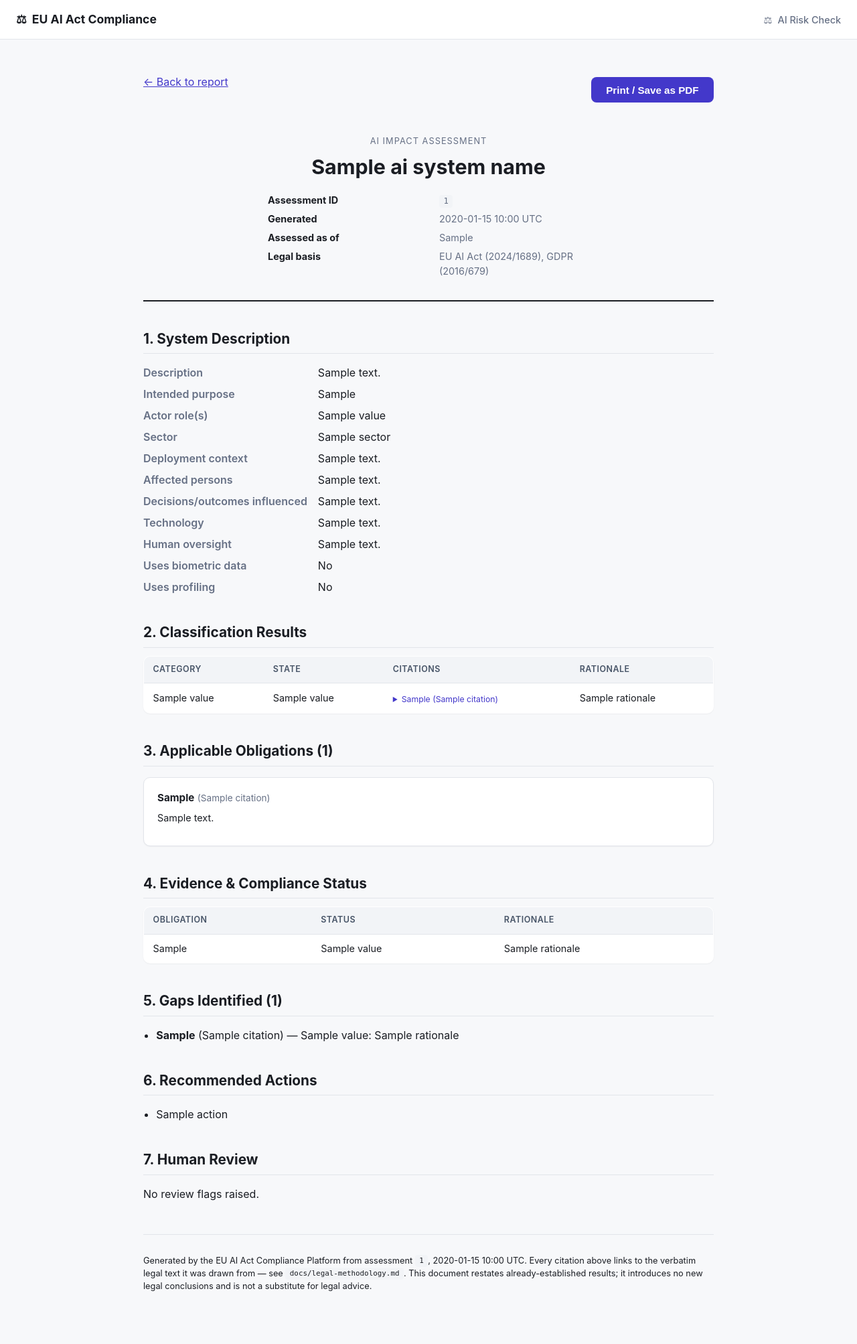
After one commit to harshitonhub/eu-ai-act-compliance, a FastAPI app: template src/web/templates/impact_assessment.html in a window 1280 px wide. The commit adds this page. Shown: the whole page at 67% size. Run offline with FastAPI, Linux system fonts and the light colour scheme; the template is opened without the code that fills it: most values are stand-ins (such as "Sample title", 1, 10 or a date in 2020).

Commit message:
feat: generate a formatted AI Impact Assessment document, not just a web report
Phase C: no new backend logic -- ComplianceReport already carried every field
needed. New /assessments/{id}/impact-assessment route restates the same
already-established results (system description, classification, obligations +
NIST crosswalks, evidence status, gaps, recommended actions, review flags) in a
formal, numbered-section document layout instead of the compact web table.

@media print rules in base.html hide the nav/toolbar so the browser's own
"print to PDF" produces a clean document with no new dependency. Closes the
confirmed research gap: no platform in this space generates an AI Impact
Assessment for you. Linked from the existing report page.

```diff
--- a/src/api/routers/assessment.py
+++ b/src/api/routers/assessment.py
@@ -300,3 +300,40 @@ def show_past_assessment(
             "crosswalks": _crosswalks_for(session, reconstructed.obligations),
         },
     )
+
+
+@router.get("/assessments/{assessment_id}/impact-assessment", response_class=HTMLResponse)
+def show_impact_assessment(
+    assessment_id: str, request: Request, session: Session = Depends(get_session)
+) -> HTMLResponse:
+    """A formatted document view of the same, already-established report data -- no new
+    legal conclusions, per the compliance-report skill. Print-friendly CSS turns the
+    browser's own "print to PDF" into a filled-out AI Impact Assessment document, closing
+    the confirmed market gap: no platform in this space generates one for you."""
+    reconstructed = reconstruct_assessment(session, assessment_id)
+    if reconstructed is None:
+        raise HTTPException(status_code=404, detail="Assessment not found.")
+
+    report = build_report(
+        reconstructed.facts,
+        reconstructed.as_of,
+        reconstructed.classification,
+        reconstructed.obligations,
+        reconstructed.evidence_assessments,
+        reconstructed.gaps,
+        reconstructed.review_flags,
+    )
+    ai_system = get_ai_system(session, reconstructed.ai_system_id) if reconstructed.ai_system_id else None
+
+    return templates.TemplateResponse(
+        request,
+        "impact_assessment.html",
+        {
+            "report": report,
+            "assessment_id": reconstructed.assessment_id,
+            "created_at": reconstructed.created_at,
+            "ai_system_name": ai_system.name if ai_system is not None else None,
+            "citation_texts": _citation_texts_for(session, reconstructed.classification),
+            "crosswalks": _crosswalks_for(session, reconstructed.obligations),
+        },
+    )
--- a/src/web/templates/base.html
+++ b/src/web/templates/base.html
@@ -277,11 +277,19 @@
 
     body.wide main { max-width: 900px; }
 
+    @media print {
+      header, nav, .no-print { display: none !important; }
+      body { background: #fff; }
+      main { max-width: none; margin: 0; padding: 0; }
+      a { color: inherit; text-decoration: none; }
+      .flag, .obligation-block, table { box-shadow: none; break-inside: avoid; }
+    }
+
     {% block extra_style %}{% endblock %}
   </style>
 </head>
 <body hx-boost="true" class="{% block body_class %}{% endblock %}">
-  <header>
+  <header class="no-print">
     <a href="/">EU AI Act Compliance</a>
     <nav>
       <a href="/ai-risk-check">AI Risk Check</a>
--- /dev/null
+++ b/src/web/templates/impact_assessment.html
@@ -0,0 +1,187 @@
+{% extends "base.html" %}
+{% block title %}AI Impact Assessment — {{ ai_system_name or "Untitled System" }}{% endblock %}
+{% block body_class %}wide{% endblock %}
+
+{% block extra_style %}
+.doc-toolbar {
+  display: flex;
+  justify-content: space-between;
+  align-items: center;
+  margin-bottom: 1.5rem;
+}
+.doc-title {
+  text-align: center;
+  padding: 1.5rem 0 2rem;
+  border-bottom: 2px solid var(--text);
+  margin-bottom: 2rem;
+}
+.doc-title .doc-eyebrow {
+  font-size: 0.8rem;
+  letter-spacing: 0.08em;
+  text-transform: uppercase;
+  color: var(--text-muted);
+}
+.doc-title h1 { margin: 0.4rem 0; font-size: 1.9rem; }
+.doc-meta {
+  display: grid;
+  grid-template-columns: repeat(2, 1fr);
+  gap: 0.4rem 2rem;
+  font-size: 0.9rem;
+  color: var(--text-muted);
+  max-width: 480px;
+  margin: 1rem auto 0;
+  text-align: left;
+}
+.doc-meta strong { color: var(--text); }
+.doc-section { margin-top: 2.5rem; break-inside: avoid; }
+.doc-section h2 {
+  border-bottom: 1px solid var(--border);
+  padding-bottom: 0.4rem;
+}
+.doc-footer {
+  margin-top: 3rem;
+  padding-top: 1rem;
+  border-top: 1px solid var(--border);
+  font-size: 0.8rem;
+  color: var(--text-muted);
+}
+dl.fact-list { display: grid; grid-template-columns: max-content 1fr; gap: 0.5rem 1rem; }
+dl.fact-list dt { font-weight: 600; color: var(--text-muted); }
+dl.fact-list dd { margin: 0; }
+{% endblock %}
+
+{% block content %}
+<div class="doc-toolbar no-print">
+  <a href="/assessments/{{ assessment_id }}">← Back to report</a>
+  <button type="button" onclick="window.print()">Print / Save as PDF</button>
+</div>
+
+<div class="doc-title">
+  <div class="doc-eyebrow">AI Impact Assessment</div>
+  <h1>{{ ai_system_name or "Untitled AI System" }}</h1>
+  <div class="doc-meta">
+    <span><strong>Assessment ID</strong></span><span><code>{{ assessment_id }}</code></span>
+    <span><strong>Generated</strong></span><span>{{ created_at.strftime("%Y-%m-%d %H:%M UTC") }}</span>
+    <span><strong>Assessed as of</strong></span><span>{{ report.as_of }}</span>
+    <span><strong>Legal basis</strong></span><span>EU AI Act (2024/1689), GDPR (2016/679)</span>
+  </div>
+</div>
+
+<div class="doc-section">
+  <h2>1. System Description</h2>
+  <dl class="fact-list">
+    <dt>Description</dt><dd>{{ report.facts.system_description }}</dd>
+    <dt>Intended purpose</dt><dd>{{ report.facts.intended_purpose }}</dd>
+    {% if report.facts.actor_roles %}<dt>Actor role(s)</dt><dd>{{ report.facts.actor_roles | map(attribute="value") | join(", ") }}</dd>{% endif %}
+    {% if report.facts.sector %}<dt>Sector</dt><dd>{{ report.facts.sector }}</dd>{% endif %}
+    {% if report.facts.deployment_context %}<dt>Deployment context</dt><dd>{{ report.facts.deployment_context }}</dd>{% endif %}
+    {% if report.facts.affected_persons_description %}<dt>Affected persons</dt><dd>{{ report.facts.affected_persons_description }}</dd>{% endif %}
+    {% if report.facts.decisions_or_outcomes_influenced %}<dt>Decisions/outcomes influenced</dt><dd>{{ report.facts.decisions_or_outcomes_influenced }}</dd>{% endif %}
+    {% if report.facts.technology_description %}<dt>Technology</dt><dd>{{ report.facts.technology_description }}</dd>{% endif %}
+    {% if report.facts.human_oversight_description %}<dt>Human oversight</dt><dd>{{ report.facts.human_oversight_description }}</dd>{% endif %}
+    {% if report.facts.uses_biometric_data is not none %}<dt>Uses biometric data</dt><dd>{{ "Yes" if report.facts.uses_biometric_data else "No" }}</dd>{% endif %}
+    {% if report.facts.uses_profiling is not none %}<dt>Uses profiling</dt><dd>{{ "Yes" if report.facts.uses_profiling else "No" }}</dd>{% endif %}
+  </dl>
+</div>
+
+<div class="doc-section">
+  <h2>2. Classification Results</h2>
+  <table>
+    <tr><th>Category</th><th>State</th><th>Citations</th><th>Rationale</th></tr>
+    {% for a in report.classification.assessments %}
+    <tr>
+      <td>{{ a.category.value }}</td>
+      <td><span class="state-{{ a.state.value }}">{{ a.state.value }}</span></td>
+      <td>
+        {% for c in a.cited_requirements %}
+        <details class="citation-detail">
+          <summary>{{ c.requirement_key }} ({{ c.citation }})</summary>
+          <pre>{{ citation_texts.get(c.requirement_key, "Full text unavailable.") }}</pre>
+        </details>
+        {% endfor %}
+      </td>
+      <td>{{ a.rationale }}</td>
+    </tr>
+    {% endfor %}
+  </table>
+</div>
+
+<div class="doc-section">
+  <h2>3. Applicable Obligations ({{ report.obligations|length }})</h2>
+  {% if report.obligations %}
+  {% for o in report.obligations %}
+  <div class="obligation-block">
+    <strong>{{ o.requirement_key }}</strong> <span class="citation">({{ o.citation }})</span>
+    <p>{{ o.summary }}</p>
+    {% for cw in crosswalks.get(o.requirement_key, []) %}
+    <details class="citation-detail">
+      <summary>Also satisfies {{ cw.framework_name }} {{ cw.citation }}</summary>
+      <pre>{{ cw.citation_text }}</pre>
+    </details>
+    {% endfor %}
+  </div>
+  {% endfor %}
+  {% else %}
+  <p>No obligations apply.</p>
+  {% endif %}
+</div>
+
+<div class="doc-section">
+  <h2>4. Evidence &amp; Compliance Status</h2>
+  {% if report.evidence_assessments %}
+  <table>
+    <tr><th>Obligation</th><th>Status</th><th>Rationale</th></tr>
+    {% for ea in report.evidence_assessments %}
+    <tr>
+      <td>{{ ea.requirement_key }}</td>
+      <td class="status-{{ ea.status.value }}">{{ ea.status.value }}</td>
+      <td>{{ ea.rationale }}</td>
+    </tr>
+    {% endfor %}
+  </table>
+  {% else %}
+  <p>Not applicable — no obligations were triggered.</p>
+  {% endif %}
+</div>
+
+<div class="doc-section">
+  <h2>5. Gaps Identified ({{ report.gaps|length }})</h2>
+  {% if report.gaps %}
+  <ul>
+    {% for g in report.gaps %}
+    <li><strong>{{ g.requirement_key }}</strong> ({{ g.citation }}) — <span class="status-{{ g.evidence_status.value }}">{{ g.evidence_status.value }}</span>: {{ g.rationale }}</li>
+    {% endfor %}
+  </ul>
+  {% else %}
+  <p>No gaps identified.</p>
+  {% endif %}
+</div>
+
+<div class="doc-section">
+  <h2>6. Recommended Actions</h2>
+  {% if report.recommended_actions %}
+  <ul>{% for action in report.recommended_actions %}<li>{{ action }}</li>{% endfor %}</ul>
+  {% else %}
+  <p>None.</p>
+  {% endif %}
+</div>
+
+<div class="doc-section">
+  <h2>7. Human Review</h2>
+  {% if report.requires_human_review %}
+  {% for flag in report.review_flags %}
+  <div class="flag"><strong>{{ flag.trigger.value }}</strong>: {{ flag.detail }}</div>
+  {% endfor %}
+  {% else %}
+  <p>No review flags raised.</p>
+  {% endif %}
+</div>
+
+<div class="doc-footer">
+  <p>Generated by the EU AI Act Compliance Platform from assessment <code>{{ assessment_id }}</code>,
+  {{ created_at.strftime("%Y-%m-%d %H:%M UTC") }}. Every citation above links to the verbatim
+  legal text it was drawn from — see <code>docs/legal-methodology.md</code>. This document
+  restates already-established results; it introduces no new legal conclusions and is not a
+  substitute for legal advice.</p>
+</div>
+{% endblock %}
--- a/src/web/templates/report.html
+++ b/src/web/templates/report.html
@@ -7,6 +7,8 @@
 <p><strong>System:</strong> {{ report.facts.system_description }}</p>
 <p><strong>Intended purpose:</strong> {{ report.facts.intended_purpose }}</p>
 <p><strong>Assessed as of:</strong> {{ report.as_of }}</p>
+<p><a href="/assessments/{{ assessment_id }}/impact-assessment">View as formatted Impact Assessment document</a>
+(print or save as PDF from there)</p>
 
 {% if file_errors %}
 <h3>File upload errors</h3>
```
Also changed, not shown: ROADMAP.md (+11 -8 lines), tests/test_api_web_flow.py (+85 -0 lines), README.md.
